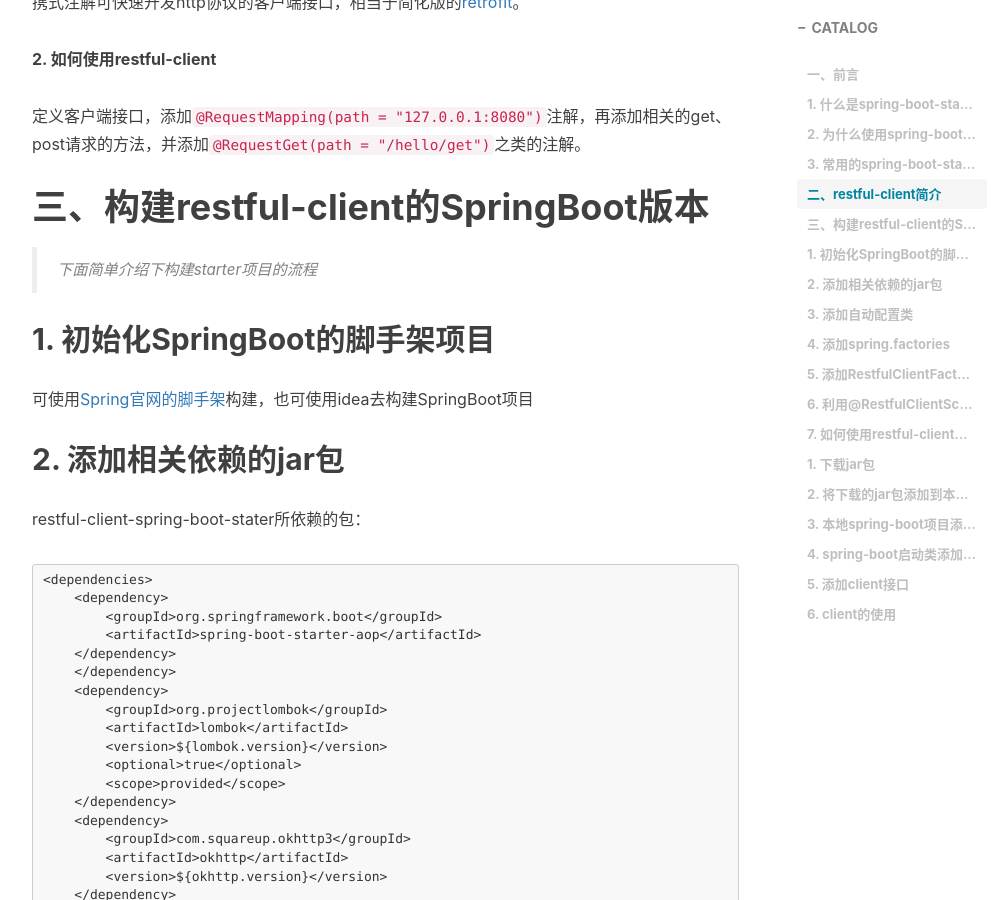
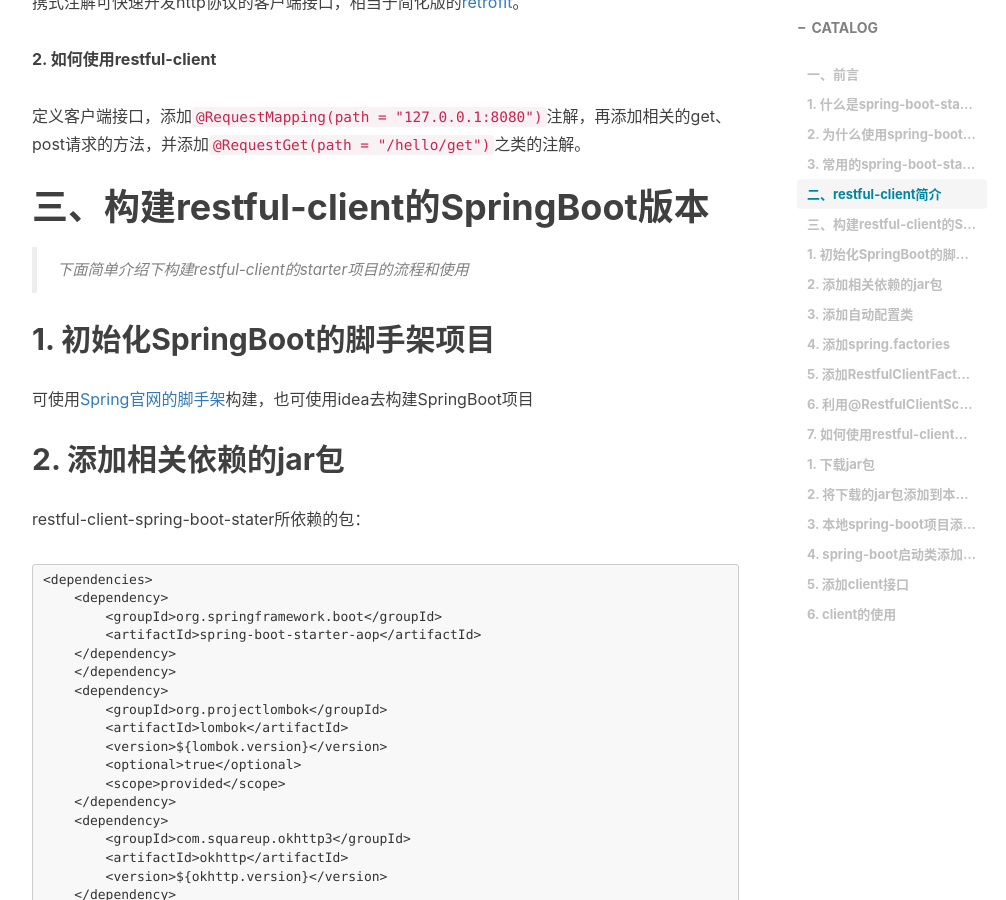
Before and after one commit to whvixd/qilixiang.github.io, a Jekyll site: the page built from _posts/2022-03-20-restful-client-spring-boot-starter.md, in a window 1280 px wide and 900 px high, scrolled down 1537 px. Shown: the whole window, without its empty margins (233-1239 px from the left). Built offline with Jekyll 4.4.1, drawn with Linux system fonts in a browser that asks for light colours; nearby versions of some CDN libraries; comment, search, counter and statistics services are not loaded.

Commit message:
添加restful-client-spring-boot-starter博客

```diff
--- a/_posts/2022-03-20-restful-client-spring-boot-starter.md
+++ b/_posts/2022-03-20-restful-client-spring-boot-starter.md
@@ -50,7 +50,7 @@ restful-client是一款基于okhttp开发的restful风格的http客户端项目
 
 # 三、构建restful-client的SpringBoot版本
 
-> 下面简单介绍下构建starter项目的流程
+> 下面简单介绍下构建restful-client的starter项目的流程和使用
 
 ## 1. 初始化SpringBoot的脚手架项目
 
```
